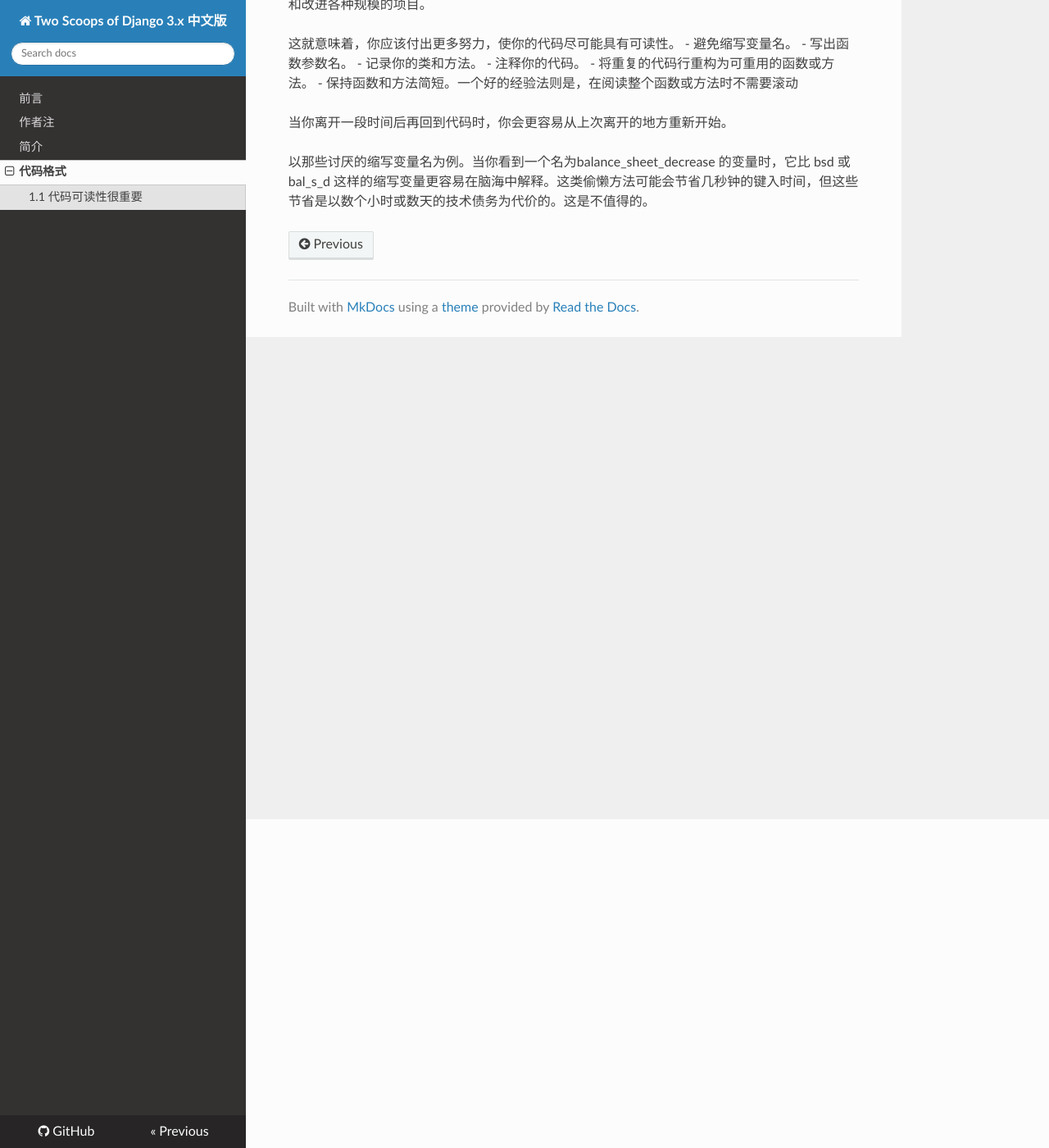
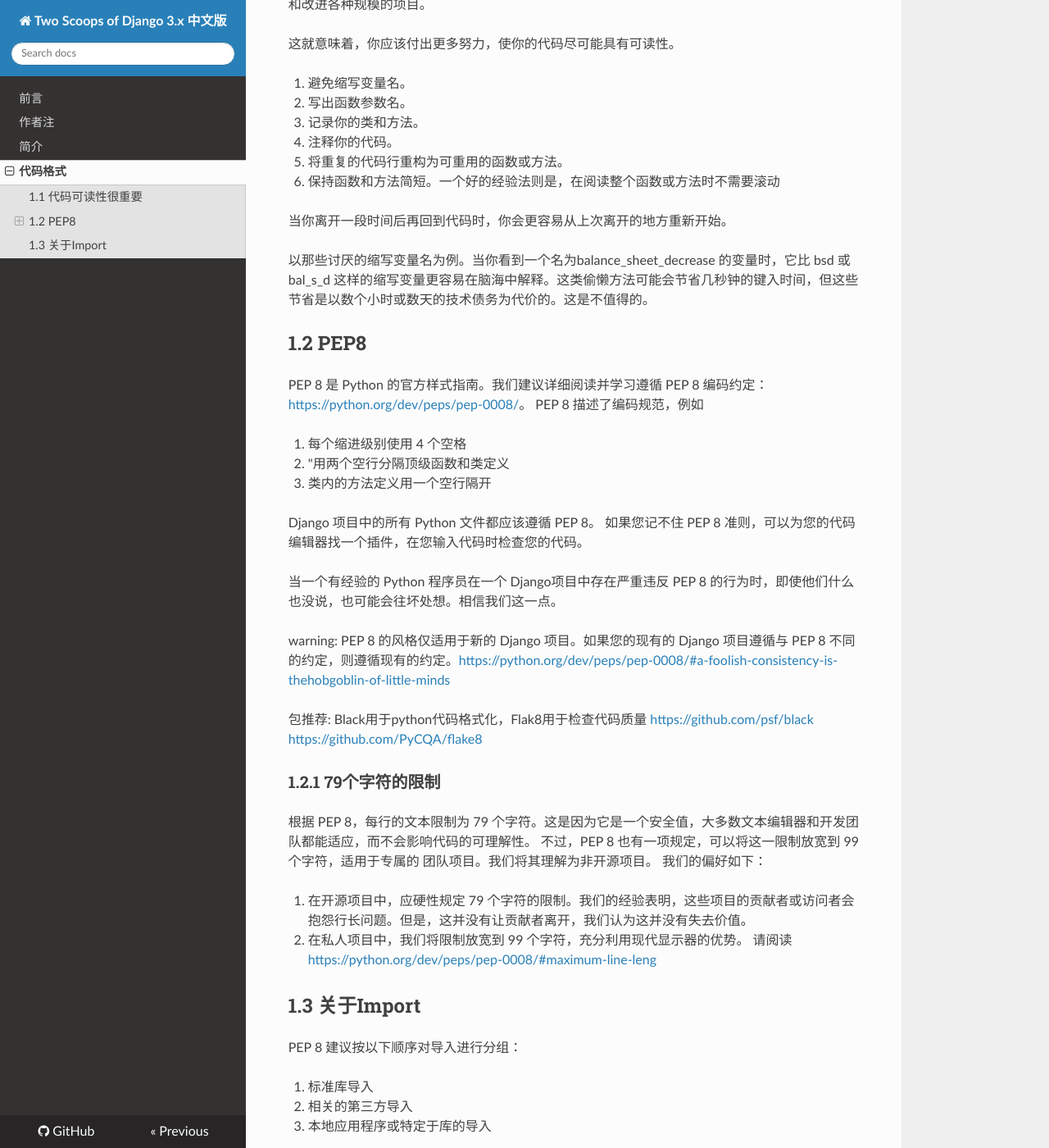
Before and after one commit to caoqianming/django3x-best-practice, an MkDocs documentation site: the page built from docs/coding_style.md, in a window 1280 px wide and 1400 px high, scrolled down 401 px. Shown: the whole window at 82% size. Built offline with MkDocs 1.6.1, drawn with Linux system fonts in a browser that asks for light colours; nearby versions of some CDN libraries; some of the changed text lies outside the part shown.

Commit message:
feat: 继续coding_style

````diff
--- a/docs/coding_style.md
+++ b/docs/coding_style.md
@@ -6,13 +6,70 @@
 代码的可读性大于可写性。编写一个单独的代码块需要数分钟、调试需要几分钟或几小时，而且可能永远不会再被触及。当你或或其他人访问昨天或十年前编写的代码时，以清晰、一致的风格编写代码就变得非常有用。可理解的代码让人心情愉悦，不必再为不一致的地方费神，从而更容易维护和改进各种规模的项目。
 
 这就意味着，你应该付出更多努力，使你的代码尽可能具有可读性。
-- 避免缩写变量名。
-- 写出函数参数名。
-- 记录你的类和方法。
-- 注释你的代码。
-- 将重复的代码行重构为可重用的函数或方法。
-- 保持函数和方法简短。一个好的经验法则是，在阅读整个函数或方法时不需要滚动
+
+1. 避免缩写变量名。
+2. 写出函数参数名。
+3. 记录你的类和方法。
+4. 注释你的代码。
+5.  将重复的代码行重构为可重用的函数或方法。
+6. 保持函数和方法简短。一个好的经验法则是，在阅读整个函数或方法时不需要滚动
 
 当你离开一段时间后再回到代码时，你会更容易从上次离开的地方重新开始。
 
 以那些讨厌的缩写变量名为例。当你看到一个名为balance_sheet_decrease 的变量时，它比 bsd 或 bal_s_d 这样的缩写变量更容易在脑海中解释。这类偷懒方法可能会节省几秒钟的键入时间，但这些节省是以数个小时或数天的技术债务为代价的。这是不值得的。
+## 1.2 PEP8
+PEP 8 是 Python 的官方样式指南。我们建议详细阅读并学习遵循
+PEP 8 编码约定：<https://python.org/dev/peps/pep-0008/>。
+PEP 8 描述了编码规范，例如
+
+1.  每个缩进级别使用 4 个空格
+2.  "用两个空行分隔顶级函数和类定义
+3.  类内的方法定义用一个空行隔开
+
+Django 项目中的所有 Python 文件都应该遵循 PEP 8。 如果您记不住 PEP 8 准则，可以为您的代码编辑器找一个插件，在您输入代码时检查您的代码。
+
+当一个有经验的 Python 程序员在一个 Django项目中存在严重违反 PEP 8 的行为时，即使他们什么也没说，也可能会往坏处想。相信我们这一点。
+
+warning: PEP 8 的风格仅适用于新的 Django 项目。如果您的现有的 Django 项目遵循与 PEP 8 不同的约定，则遵循现有的约定。<https://python.org/dev/peps/pep-0008/#a-foolish-consistency-is-thehobgoblin-of-little-minds>
+
+包推荐: Black用于python代码格式化，Flak8用于检查代码质量
+<https://github.com/psf/black> <https://github.com/PyCQA/flake8>
+### 1.2.1 79个字符的限制
+根据 PEP 8，每行的文本限制为 79 个字符。这是因为它是一个安全值，大多数文本编辑器和开发团队都能适应，而不会影响代码的可理解性。
+不过，PEP 8 也有一项规定，可以将这一限制放宽到 99 个字符，适用于专属的
+团队项目。我们将其理解为非开源项目。
+我们的偏好如下：
+
+1. 在开源项目中，应硬性规定 79 个字符的限制。我们的经验表明，这些项目的贡献者或访问者会抱怨行长问题。但是，这并没有让贡献者离开，我们认为这并没有失去价值。
+
+2. 在私人项目中，我们将限制放宽到 99 个字符，充分利用现代显示器的优势。
+请阅读 <https://python.org/dev/peps/pep-0008/#maximum-line-leng>
+## 1.3 关于Import
+PEP 8 建议按以下顺序对导入进行分组：
+
+1. 标准库导入
+2. 相关的第三方导入
+3. 本地应用程序或特定于库的导入
+
+当我们在开发 Django 项目时，我们的导入会如下所示
+```python
+# Stdlib imports
+from math import sqrt
+from os.path import abspath
+
+# Core Django imports
+from django.db import models
+from django.utils.translation import gettext_lazy as _
+
+# Third-party app imports
+from django_extensions.db.models import TimeStampedModel
+
+# Imports from your apps
+from splits.models import BananaSplit
+```
+Django 项目中的导入顺序是
+
+1. 标准库导入。
+2. 从 Django 核心导入。
+3. 从第三方应用程序（包括与 Django 无关的应用程序）导入
+4. 从作为 Django 项目一部分创建的应用程序导入
````
Also changed, not shown: README.md (+2 -0 lines), docs/index.md (+3 -2 lines).
